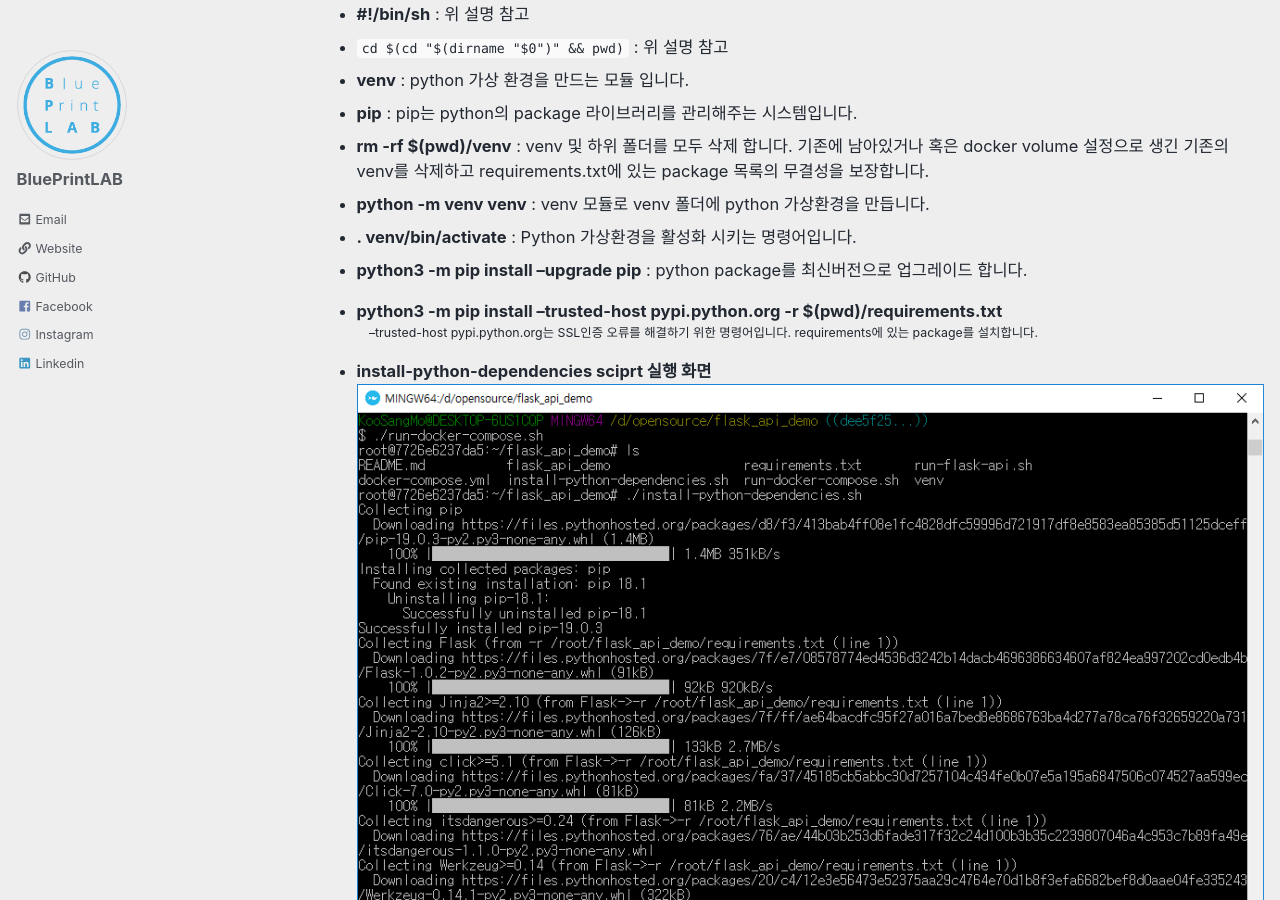
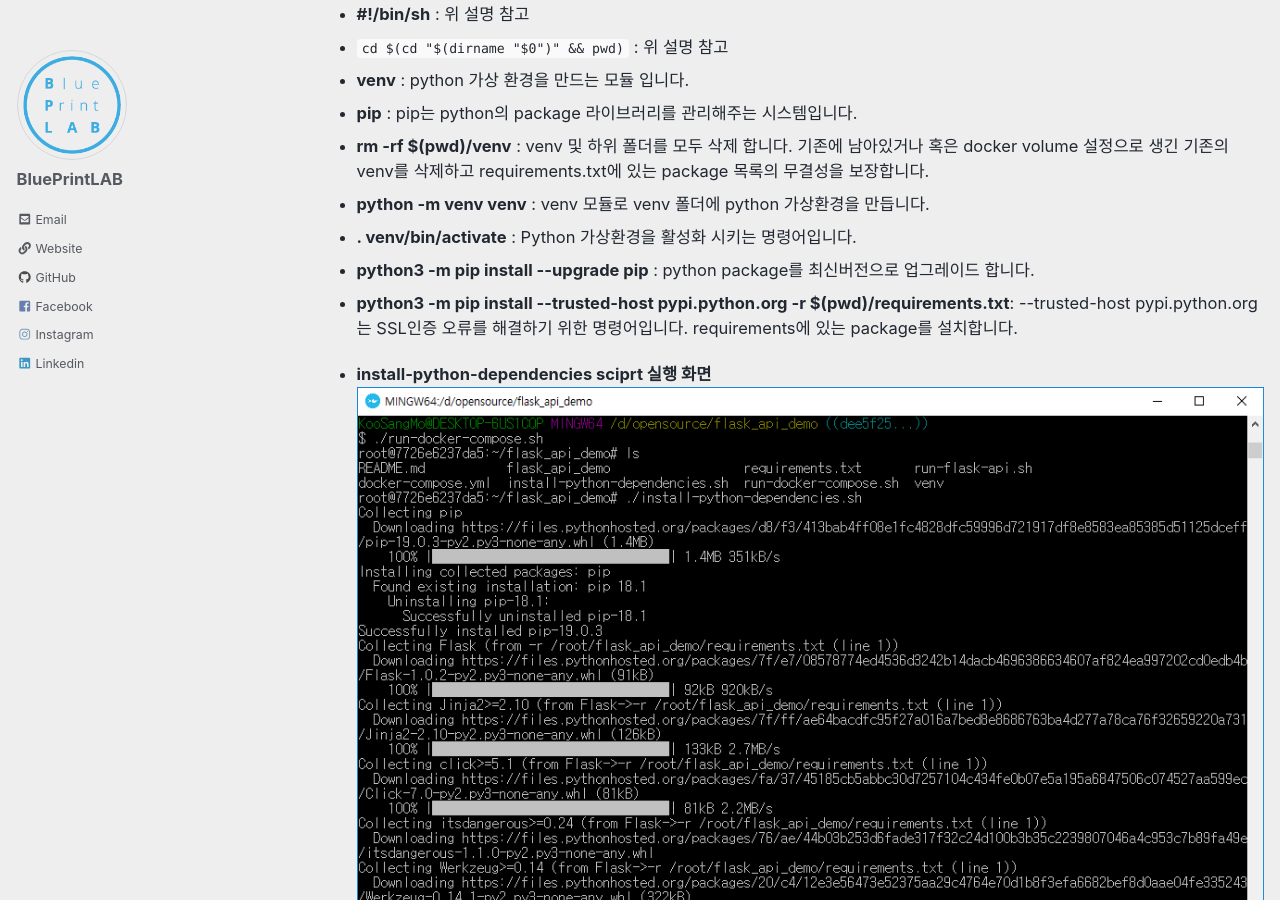
Before and after one commit to bplab/tech-blog, a Jekyll site: the page built from _posts/2019-03-17-tech_blog_flask_api_demo_1.md, in a window 1280 px wide and 900 px high, scrolled down 4952 px. Built offline with Jekyll 4.4.1, drawn with Linux system fonts in a browser that asks for light colours; cached includes are drawn as plain includes; comment, search, counter and statistics services are not loaded; some of the changed text lies outside the part shown.

Commit message:
fix space & line

```diff
--- a/_posts/2019-03-17-tech_blog_flask_api_demo_1.md
+++ b/_posts/2019-03-17-tech_blog_flask_api_demo_1.md
@@ -139,10 +139,10 @@ script 를 실행시켰을 때 shell의 path가 /foo가 아닌 /foo/bar
 {proj_path}:/root/flask_api_demo 가 있습니다.
 volume의 host path의 의존성을 제거하기 위해 env 파일로 proj_path 값을
 현재 디렉토리 path로 설정하였습니다.
-- **docker-compose run --rm -p 5000:5000 api bash** : Docker container를
+- **docker-compose run \--rm -p 5000:5000 api bash** : Docker container를
 구동시키는 명령어 입니다.
 보통 docker-compose up의 명령어를 사용하지만 개발환경을 맞추기 위해 몇가지 옵션을 주었습니다.
-*--rm* : container의 프로세스가 끝나면 자동으로 container를 삭제하는 옵션입니다.
+*\--rm* : container의 프로세스가 끝나면 자동으로 container를 삭제하는 옵션입니다.
 *-p* : docker container의 port 값을 설정합니다. host_port:container_port 로 입력합니다.
 *api bash* : api는 docker-compose에 설정한 service 이름입니다.
 bash는 api service container의 bash shell을 실행시킨다는 명령어입니다.
@@ -196,11 +196,9 @@ docker volume 설정으로 생긴 기존의 venv를 삭제하고 requirements.tx
 목록의 무결성을 보장합니다.
 - **python -m venv venv** : venv 모듈로 venv 폴더에 python 가상환경을 만듭니다.
 - **. venv/bin/activate** : Python 가상환경을 활성화 시키는 명령어입니다.
-- **python3 -m pip install --upgrade pip** : python package를 최신버전으로
+- **python3 -m pip install \--upgrade pip** : python package를 최신버전으로
 업그레이드 합니다.
-- **python3 -m pip install --trusted-host pypi.python.org -r $(pwd)/requirements.txt**
-: --trusted-host pypi.python.org는 SSL인증 오류를 해결하기 위한 명령어입니다.
-requirements에 있는 package를 설치합니다.
+- **python3 -m pip install \--trusted-host pypi.python.org -r $(pwd)/requirements.txt**: \--trusted-host pypi.python.org는 SSL인증 오류를 해결하기 위한 명령어입니다. requirements에 있는 package를 설치합니다.
 
 - **install-python-dependencies sciprt 실행 화면**
 ![install-python](/assets/images/2019-03-17/install-python.png)
@@ -292,7 +290,7 @@ flask run --host 0.0.0.0
  `__name__`이 flask_api_demo로 설정됩니다.
 - **export FLASK_ENV=development** : FLASK_ENV를 development를 설정하였을 경우
 log의 형식이 development형으로 나와 좀 더 자세한 log를 확인할 수 있습니다.
-- **flask run --host 0.0.0.0** : flask로 python을 실행시킵니다. --host명령은
+- **flask run \--host 0.0.0.0** : flask로 python을 실행시킵니다. \--host명령은
 flask 애플리케이션은 host 값을 default 값으로 실행시켰을시 127.0.0.1:5000
 즉, localhost:5000을 갖는데 docker container 외부에서 접근을 허용하기 위해 0.0.0.0으로
 지정해줍니다.
```
